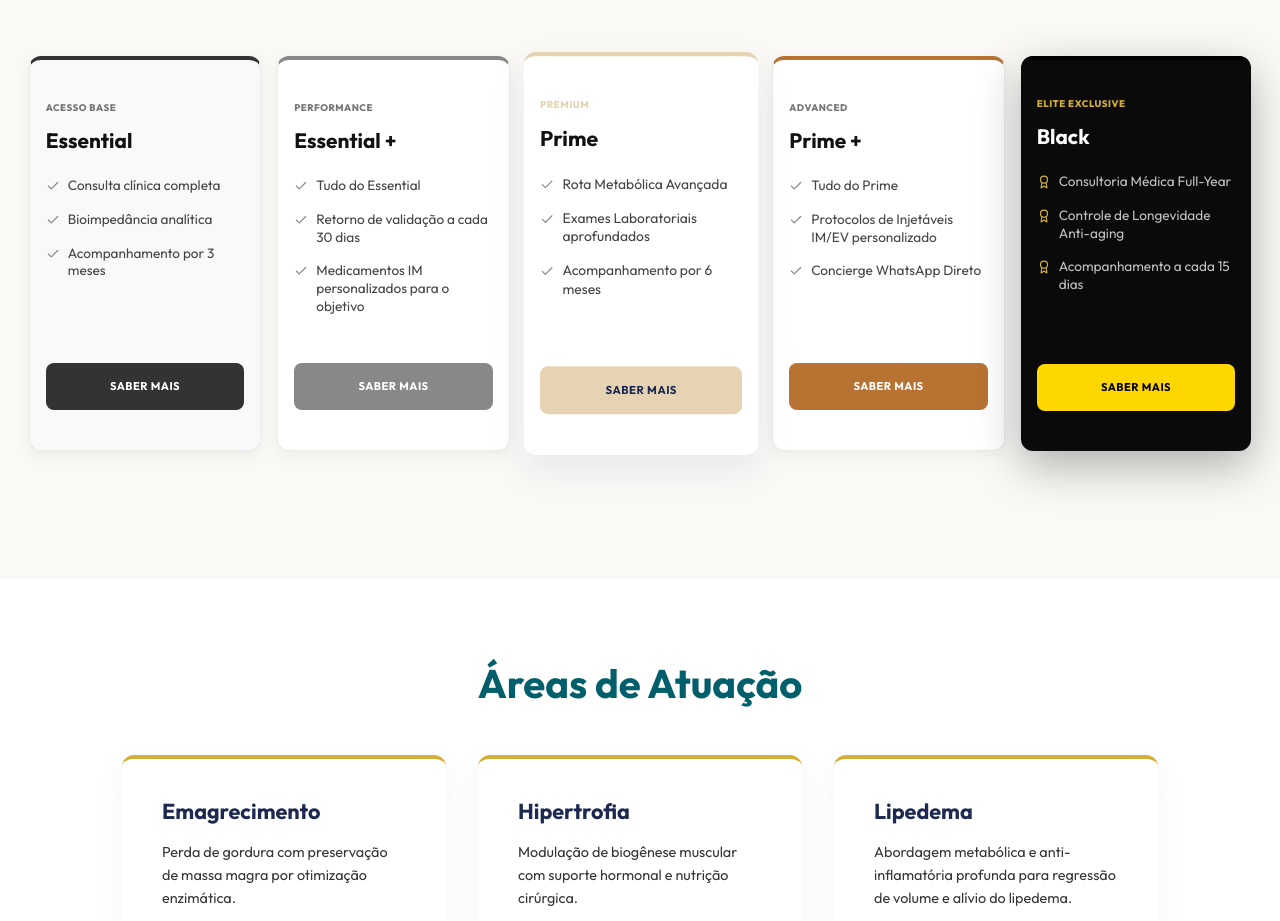
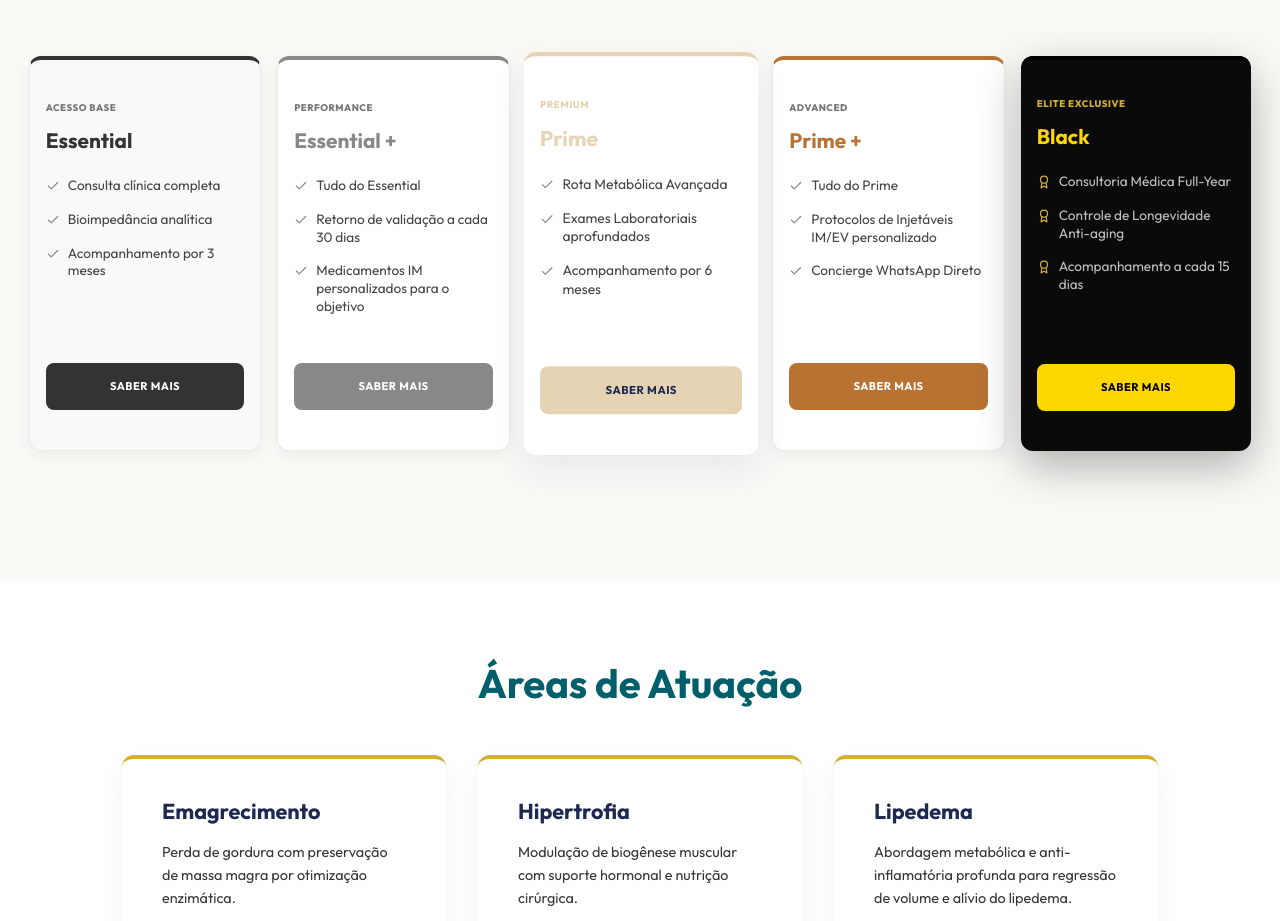
Before and after one commit to FranciscoHaidar/auravie-site, a React (Vite) app: page / in a window 1280 px wide. Shown: the part 2840-3761 px from the top of the page. Built offline with nearby package versions, Linux system fonts and the light colour scheme; no server answers; the database is empty.

Commit message:
UI: upgraded WhatsApp acquisition hook phase and matched plan title text colors with CTA buttons

```diff
--- a/src/App.jsx
+++ b/src/App.jsx
@@ -35,7 +35,7 @@ function App() {
   const INSTAGRAM_LINK = siteConfig.instagram_url;
 
   const getPlanWhatsAppLink = (planName) => {
-    const text = `Olá! Gostaria de saber mais sobre o plano ${planName}`;
+    const text = `Olá, equipe AuraVie! Estava navegando pelo site e me identifiquei muito com o método de vocês. Gostaria de dar o próximo passo e receber um atendimento exclusivo para saber mais detalhes sobre o Programa Clínico ${planName}. Como funciona para iniciarmos?`;
     return `https://wa.me/${siteConfig.whatsapp_number}?text=${encodeURIComponent(text)}`;
   };
 
@@ -210,7 +210,7 @@ function App() {
             {/* Essential */}
             <div className="plan-card" style={{ borderTop: '4px solid #333', backgroundColor: '#f9f9f9' }}>
               <span className="plan-subtitle">ACESSO BASE</span>
-              <h3>Essential</h3>
+              <h3 style={{ color: '#333' }}>Essential</h3>
               <ul>
                 <li><Check size={14} className="check-icon" /> Consulta clínica completa</li>
                 <li><Check size={14} className="check-icon" /> Bioimpedância analítica</li>
@@ -222,7 +222,7 @@ function App() {
             {/* Essential + */}
             <div className="plan-card" style={{ borderTop: '4px solid #888', backgroundColor: '#fff' }}>
               <span className="plan-subtitle">PERFORMANCE</span>
-              <h3>Essential +</h3>
+              <h3 style={{ color: '#888' }}>Essential +</h3>
               <ul>
                 <li><Check size={14} className="check-icon" /> Tudo do Essential</li>
                 <li><Check size={14} className="check-icon" /> Retorno de validação a cada 30 dias</li>
@@ -234,7 +234,7 @@ function App() {
             {/* Prime */}
             <div className="plan-card plan-featured" style={{ borderTop: '4px solid var(--gold-champagne)', backgroundColor: '#fff' }}>
               <span className="plan-subtitle" style={{ color: 'var(--gold-champagne)' }}>PREMIUM</span>
-              <h3>Prime</h3>
+              <h3 style={{ color: 'var(--gold-champagne)' }}>Prime</h3>
               <ul>
                 <li><Check size={14} className="check-icon" /> Rota Metabólica Avançada</li>
                 <li><Check size={14} className="check-icon" /> Exames Laboratoriais aprofundados</li>
@@ -246,7 +246,7 @@ function App() {
             {/* Prime + */}
             <div className="plan-card" style={{ borderTop: '4px solid #B87333', backgroundColor: '#fff' }}>
               <span className="plan-subtitle">ADVANCED</span>
-              <h3>Prime +</h3>
+              <h3 style={{ color: '#B87333' }}>Prime +</h3>
               <ul>
                 <li><Check size={14} className="check-icon" /> Tudo do Prime</li>
                 <li><Check size={14} className="check-icon" /> Protocolos de Injetáveis IM/EV personalizado</li>
@@ -259,7 +259,7 @@ function App() {
             <div className="plan-card plan-black" style={{ borderTop: 'none', backgroundColor: '#0a0a0a', color: '#fff' }}>
               <div style={{ position: 'absolute', top: 0, left: 0, right: 0, height: '4px', background: '#000' }}></div>
               <span className="plan-subtitle" style={{ color: 'var(--gold-bronze)' }}>ELITE EXCLUSIVE</span>
-              <h3 style={{ color: '#fff' }}>Black</h3>
+              <h3 style={{ color: '#FFD700' }}>Black</h3>
               <ul>
                 <li><Award size={14} className="check-icon-gold" /> Consultoria Médica Full-Year</li>
                 <li><Award size={14} className="check-icon-gold" /> Controle de Longevidade Anti-aging</li>
```
